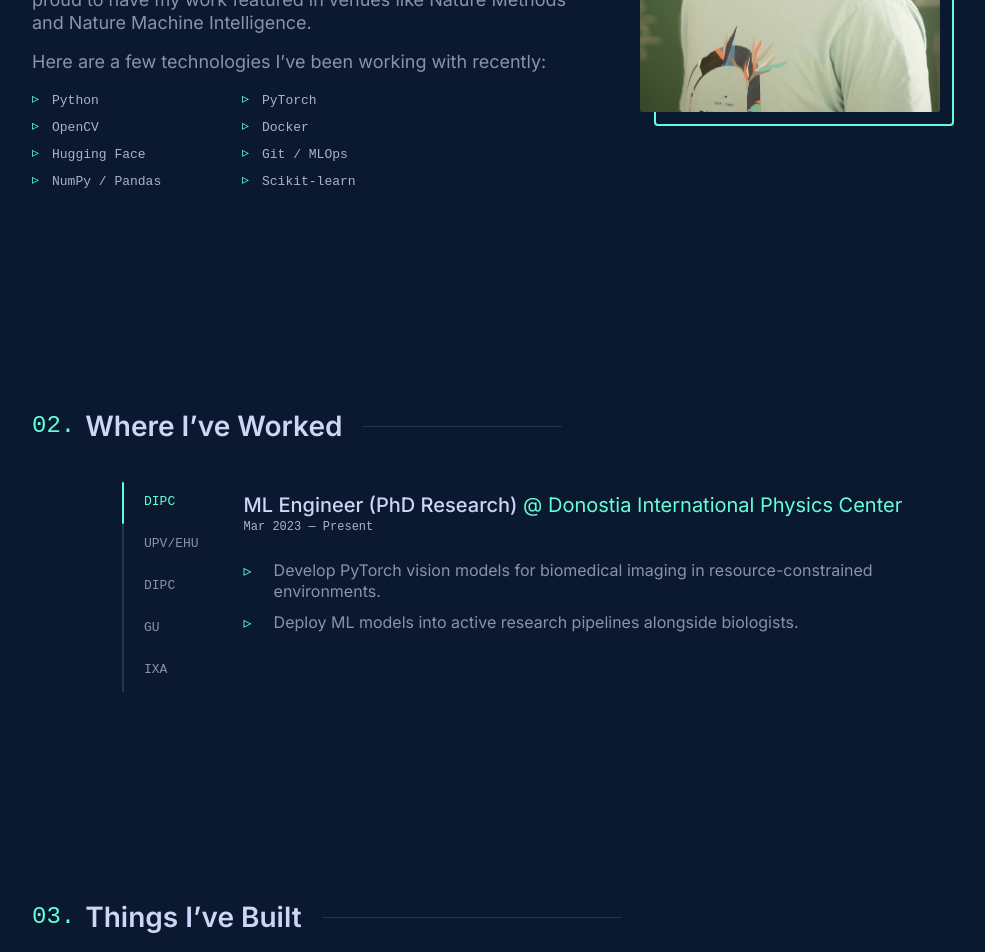
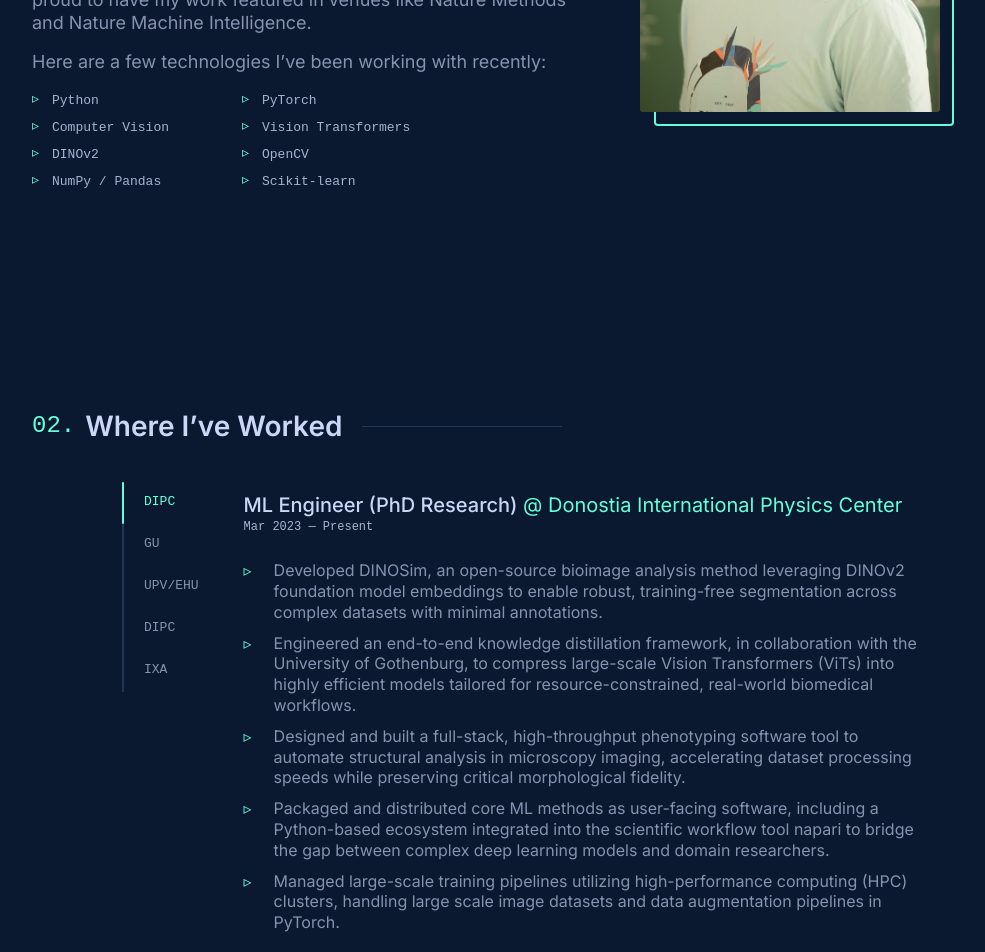
Before and after one commit to AAitorG/AAitorG.github.io, a React (Vite) app: page / in a window 1280 px wide. Shown: the part 1480-2432 px from the top of the page, without its empty margins (118-1103 px from the left). Built offline with nearby package versions, Linux system fonts and the light colour scheme; the HTML template or start-up script is replaced by a standard one.

Commit message:
update descriptions

```diff
--- a/src/config.js
+++ b/src/config.js
@@ -4,7 +4,7 @@
 
 export const site = {
   name: 'Aitor González Marfil',
-  role: 'Machine Learning Engineer',
+  role: 'Machine Learning & Computer Vision Engineer',
   email: 'aitorgacad@gmail.com',
   description:
     'Portfolio of Aitor González Marfil, a Machine Learning Engineer and  specialized in biomedical computer vision and deep learning.',
@@ -50,10 +50,10 @@ export const about = {
   skills: [
     'Python',
     'PyTorch',
+    'Computer Vision',
+    'Vision Transformers',
+    'DINOv2',
     'OpenCV',
-    'Docker',
-    'Hugging Face',
-    'Git / MLOps',
     'NumPy / Pandas',
     'Scikit-learn',
   ],
@@ -69,8 +69,22 @@ export const jobs = {
       url: 'https://www.dipc.org',
       range: 'Mar 2023 — Present',
       points: [
-        'Develop PyTorch vision models for biomedical imaging in resource-constrained environments.',
-        'Deploy ML models into active research pipelines alongside biologists.',
+        'Developed DINOSim, an open-source bioimage analysis method leveraging DINOv2 foundation model embeddings to enable robust, training-free segmentation across complex datasets with minimal annotations.',
+        'Engineered an end-to-end knowledge distillation framework, in collaboration with the University of Gothenburg, to compress large-scale Vision Transformers (ViTs) into highly efficient models tailored for resource-constrained, real-world biomedical workflows.',
+        'Designed and built a full-stack, high-throughput phenotyping software tool to automate structural analysis in microscopy imaging, accelerating dataset processing speeds while preserving critical morphological fidelity.',
+        'Packaged and distributed core ML methods as user-facing software, including a Python-based ecosystem integrated into the scientific workflow tool napari to bridge the gap between complex deep learning models and domain researchers.',
+        'Managed large-scale training pipelines utilizing high-performance computing (HPC) clusters, handling large scale image datasets and data augmentation pipelines in PyTorch.',
+      ],
+    },
+    {
+      title: 'ML Research Intern',
+      company: 'University of Gothenburg',
+      companyShort: 'GU',
+      url: 'https://www.gu.se',
+      range: 'May 2025 — Aug 2025',
+      points: [
+        'Developed self-supervised learning and model-distillation methods for microscopy image representation enhancement in an international lab environment.',
+        'Designed domain-specific distillation techniques for biomedical imaging, achieving a 27× speed-up with 99.4% fewer parameters while improving reconstruction quality across multiple microscopy datasets.',
       ],
     },
     {
@@ -82,6 +96,7 @@ export const jobs = {
       points: [
         'Developed unsupervised domain adaptation solutions over multiple Electron Microscopy image domains.',
         'Designed and implemented multitask neural networks to enhance cross-domain generalization, using Python, TensorFlow, Keras, and PyTorch.',
+        'Result: developed a method to prevent model collapse on unlabeled target domains.',
       ],
     },
     {
@@ -93,17 +108,7 @@ export const jobs = {
       points: [
         'Applied deep style transfer techniques for unsupervised domain adaptation across multiple Electron Microscopy image domains.',
         'Utilized Python, TensorFlow, Keras, and PyTorch for complex image processing and data science workflows.',
-      ],
-    },
-    {
-      title: 'Research Intern',
-      company: 'University of Gothenburg',
-      companyShort: 'GU',
-      url: 'https://www.gu.se',
-      range: 'May 2025 — Aug 2025',
-      points: [
-        'Developed self-supervised learning and model-distillation methods for microscopy image representation enhancement in an international lab environment.',
-        'Designed domain-specific distillation techniques for biomedical imaging, achieving a 27× speed-up with 99.4% fewer parameters while improving reconstruction quality across multiple microscopy datasets.',
+        'Result: improved cross-domain generalization on held-out electron microscopy benchmarks compared to single-task baselines.',
       ],
     },
     {
@@ -113,7 +118,7 @@ export const jobs = {
       url: 'http://ixa.eus/',
       range: 'Jun 2020 — Sep 2020',
       points: [
-        'Fine-tuned transformer-based language models using Python, PyTorch, and Flair for multilingual Named Entity Recognition (NER) and Part-of-Speech (POS) tagging.',
+        'Fine-tuned transformer-based language models using Python, PyTorch, and Flair for multiple underrepresented languages across Named Entity Recognition (NER) and Part-of-Speech (POS) tagging.',
         'Developed client/server applications in Python to enable remote execution and communication with the deployed NLP models.',
       ],
     },
@@ -121,7 +126,7 @@ export const jobs = {
 }
 
 export const projects = {
-  heading: 'Things I’ve Built',
+  heading: 'Some Things I’ve Built',
   items: [
     {
       name: 'Light My Cells',
```
